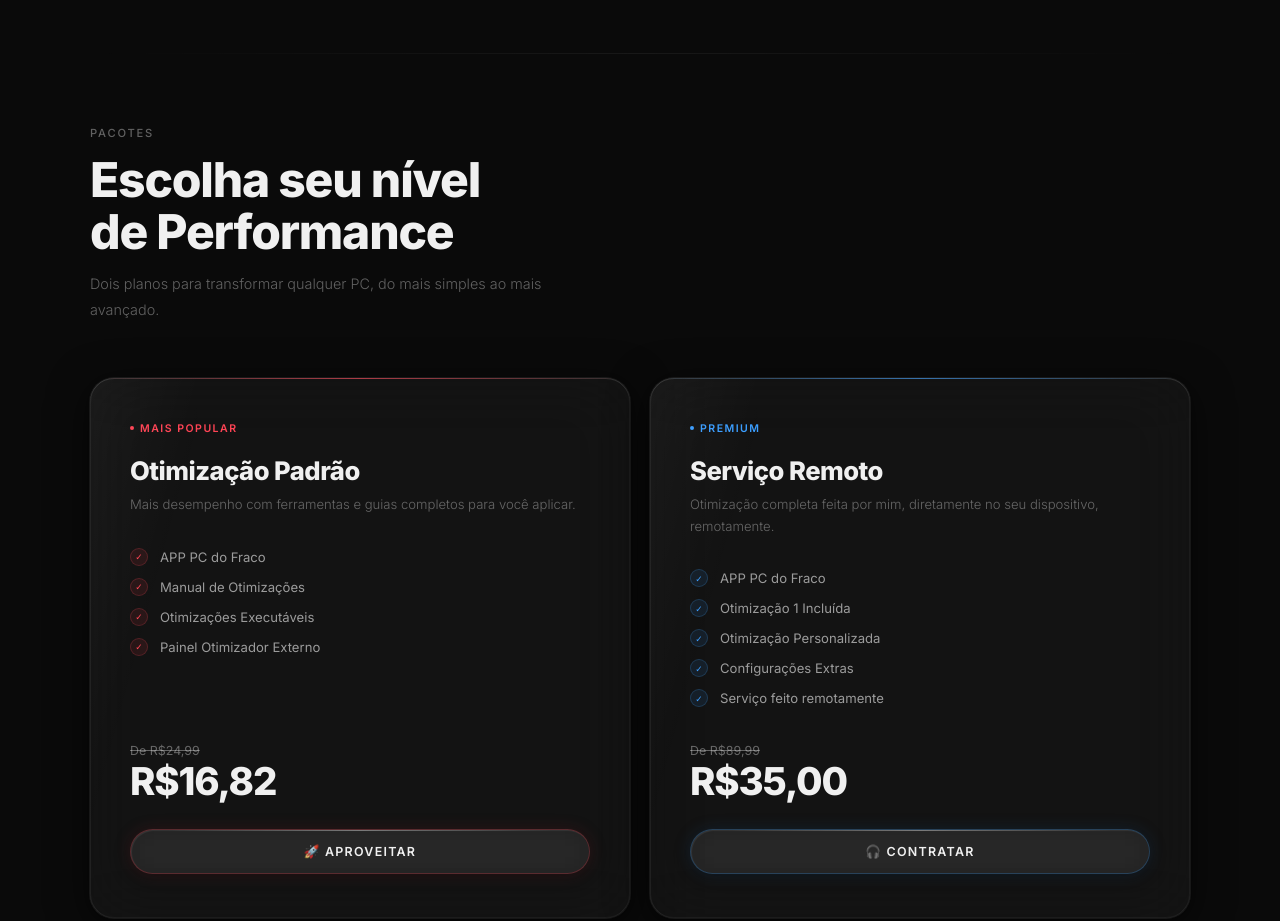
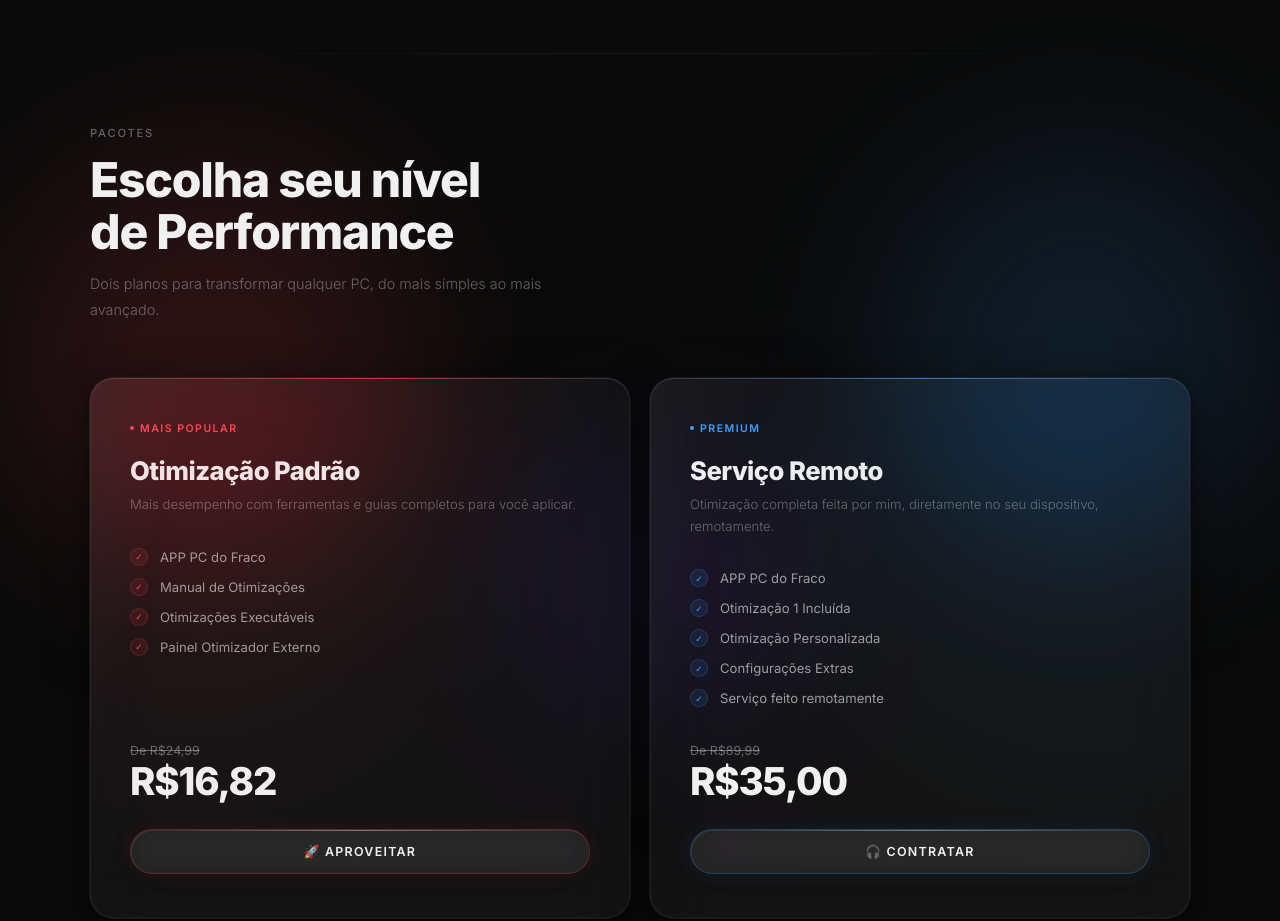
Before and after one commit to pcdofraco/pcdofraco.site, a plain HTML site: page index.html in a window 1280 px wide. Shown: the part 1040-1961 px from the top of the page. Drawn offline with Linux system fonts and the light colour scheme.

Commit message:
Update index.html

```diff
--- a/index.html
+++ b/index.html
@@ -379,7 +379,47 @@ footer{
 .rev{opacity:0;transform:translateY(24px);transition:opacity 0.7s ease,transform 0.7s ease}
 .rev.vis{opacity:1;transform:translateY(0)}
 
-/* scrollbar */
+/* ── LIQUID GLASS CARD BLOBS ── */
+.packages{position:relative}
+.pkg-bg-blob{
+  position:absolute;border-radius:50%;
+  filter:blur(80px);pointer-events:none;z-index:0;
+}
+.pkg-blob-red{
+  width:420px;height:420px;
+  background:rgba(255,68,85,0.13);
+  top:10%;left:0%;
+  animation:orbF 16s ease-in-out infinite;
+}
+.pkg-blob-blue{
+  width:400px;height:400px;
+  background:rgba(59,158,255,0.12);
+  top:10%;right:0%;
+  animation:orbF 18s ease-in-out infinite;
+  animation-delay:-6s;
+}
+.pkg-blob-mid{
+  width:300px;height:300px;
+  background:rgba(120,80,255,0.07);
+  top:40%;left:40%;
+  animation:orbF 22s ease-in-out infinite;
+  animation-delay:-11s;
+}
+.packages-inner{position:relative;z-index:1}
+
+/* inner color wash layer inside each card */
+.pkg-wash{
+  position:absolute;inset:0;pointer-events:none;border-radius:24px;z-index:0;
+  opacity:0.55;
+  transition:opacity 0.35s;
+}
+.pkg.red .pkg-wash{background:radial-gradient(ellipse at 20% 0%,rgba(255,68,85,0.18) 0%,transparent 65%)}
+.pkg.blue .pkg-wash{background:radial-gradient(ellipse at 80% 0%,rgba(59,158,255,0.16) 0%,transparent 65%)}
+.pkg:hover .pkg-wash{opacity:0.8}
+
+/* make all direct children of pkg sit above wash */
+.pkg > *:not(.pkg-wash):not(.pkg-accent):not(.pkg::after){position:relative;z-index:1}
+
 ::-webkit-scrollbar{width:3px}
 ::-webkit-scrollbar-track{background:var(--bg)}
 ::-webkit-scrollbar-thumb{background:rgba(255,255,255,0.1);border-radius:2px}
@@ -461,6 +501,11 @@ footer{
 
 <!-- PACKAGES -->
 <section class="packages" id="servicos">
+  <!-- background blobs that make the glass blur visible -->
+  <div class="pkg-bg-blob pkg-blob-red"></div>
+  <div class="pkg-bg-blob pkg-blob-blue"></div>
+  <div class="pkg-bg-blob pkg-blob-mid"></div>
+
   <div class="packages-inner">
     <div class="packages-head rev">
       <div class="sec-eyebrow">Pacotes</div>
@@ -472,6 +517,8 @@ footer{
       <!-- Otimização Padrão -->
       <div class="pkg red rev">
         <div class="pkg-accent"></div>
+        <!-- inner color wash -->
+        <div class="pkg-wash"></div>
         <div class="pkg-label"><span class="pkg-label-dot"></span>Mais Popular</div>
         <h3 class="pkg-name">Otimização Padrão</h3>
         <p class="pkg-desc">Mais desempenho com ferramentas e guias completos para você aplicar.</p>
@@ -491,6 +538,7 @@ footer{
       <!-- Serviço Remoto -->
       <div class="pkg blue rev" style="transition-delay:.1s">
         <div class="pkg-accent"></div>
+        <div class="pkg-wash"></div>
         <div class="pkg-label"><span class="pkg-label-dot"></span>Premium</div>
         <h3 class="pkg-name">Serviço Remoto</h3>
         <p class="pkg-desc">Otimização completa feita por mim, diretamente no seu dispositivo, remotamente.</p>
```
